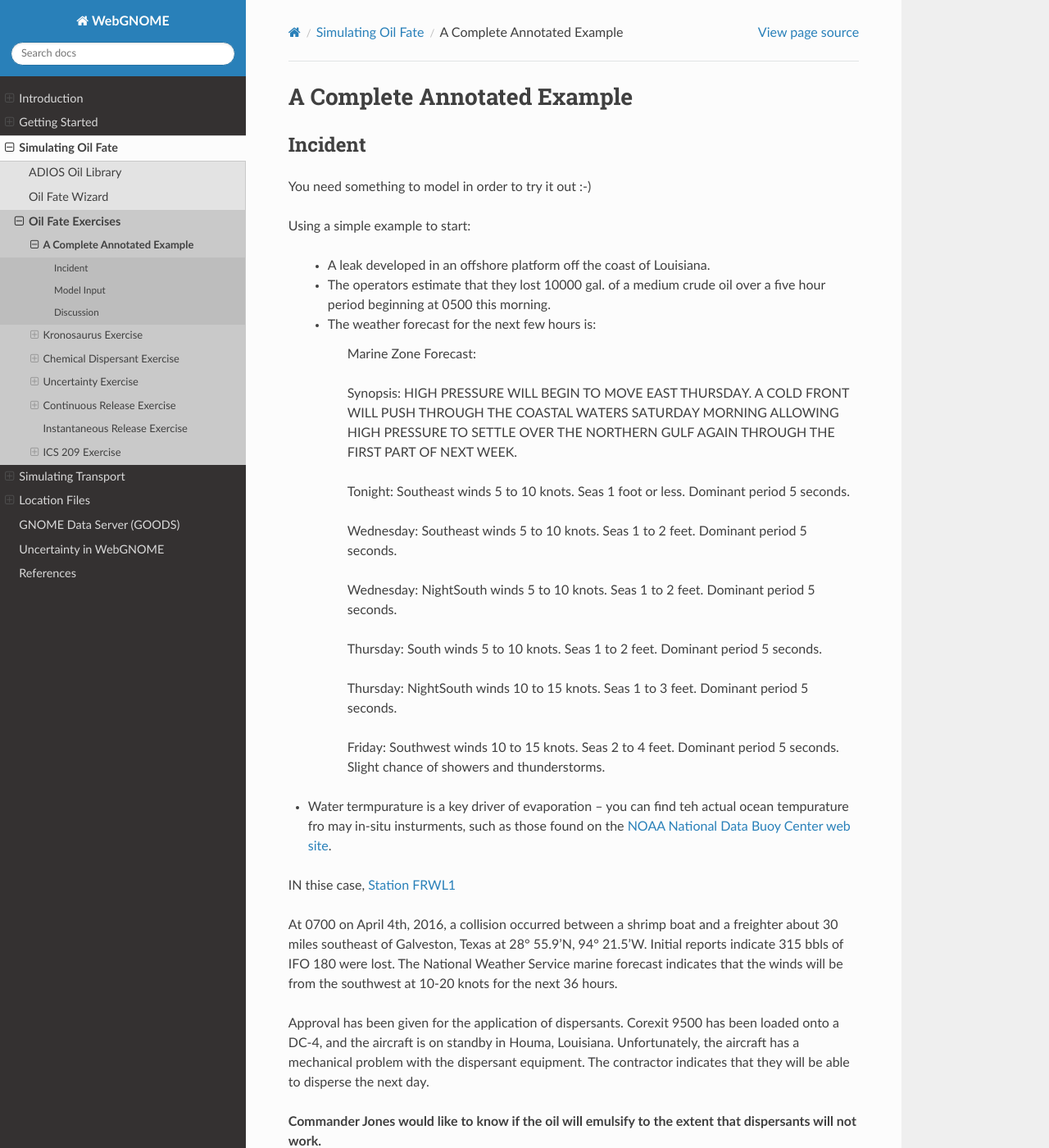
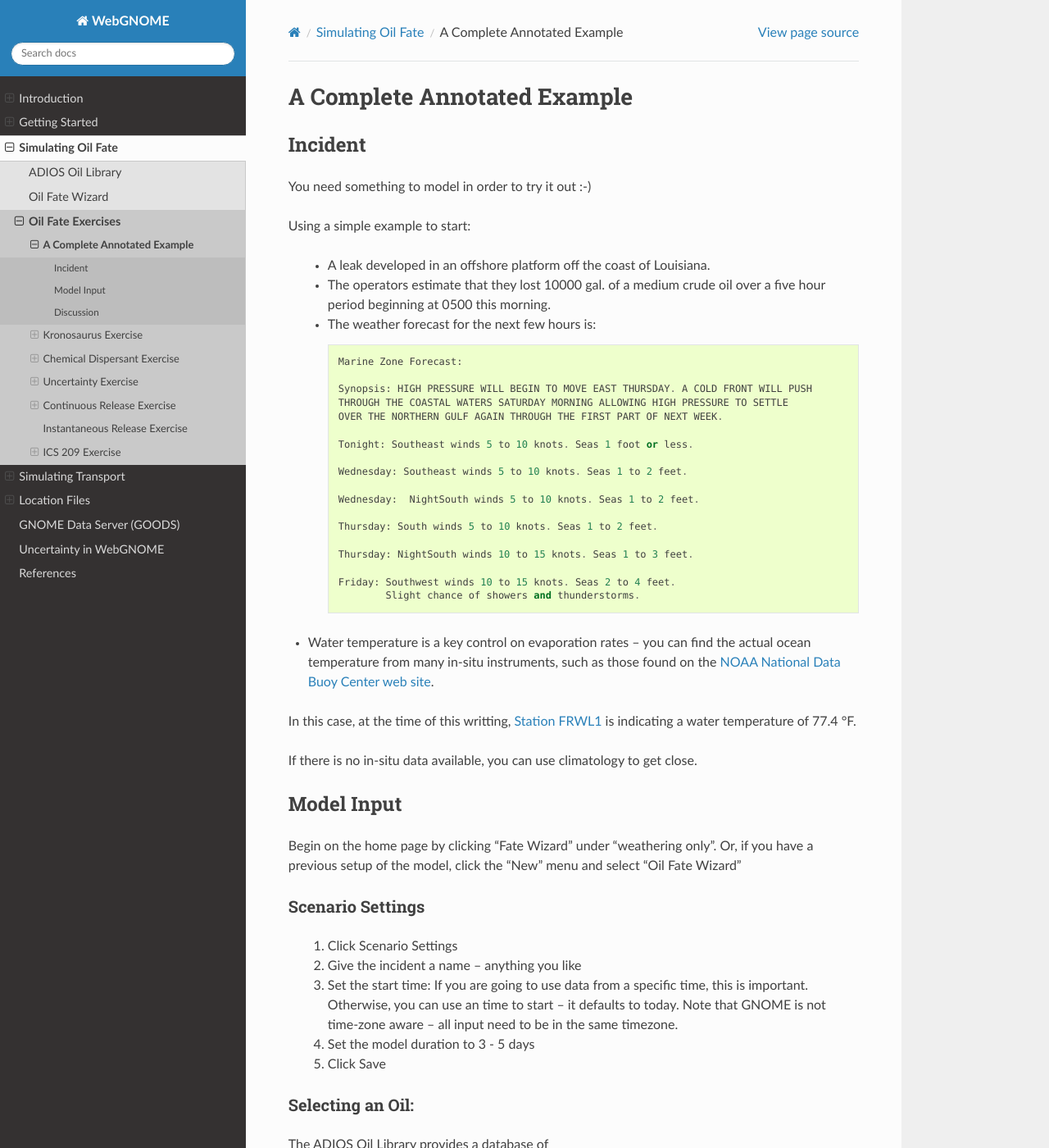
Before and after one commit to NOAA-ORR-ERD/WebGnomeClient, a Sphinx documentation site: the page built from doc/fate_exercises/full_run_through.rst, in a window 1280 px wide and 1400 px high. Shown: the whole window at 82% size. Built offline with Sphinx 7.4.7 and the Read the Docs theme 2.0.0, drawn with Linux system fonts in a browser that asks for light colours; some of the changed text lies outside the part shown.

Commit message:
more on the fate docs

```diff
--- a/doc/fate.rst
+++ b/doc/fate.rst
@@ -10,7 +10,9 @@
 
 In order to simulate the fate of oil spilled in the environment, a fairly detailed description of the chemistry of the oil in question needs to be provided. WebGNOME provides the ADIOS Oil Library and an integrated component of the system. The library consists of 1000s of crude oils and refined products that span a range of oils that are typically transported.
 
-Each record in the library provides the data necessary to run the model as well as a few informative and helath and safety properties of interest, such as flash point.
+The Library also includes a set of "generic" oils -- these represent "typical" oils of various types. These are good choice if you don't know which specific oil was (or will be) spilled, and want something that will behave appropriately, rather than arbitrarily selecting an oil that may be unusual.
+
+Each record in the library provides the data necessary to run the model as well as a few informative and health and safety properties of interest, such as flash point.
 
 Some oil records are more complete than others. They each hold enough information to run the model, but may be missing important components. If anything is missing, the values are estimated from the known values using industry-standard algorithms. If an value is estimated is it displayed in red, so the user is aware of possible uncertainties. In addition, a "Quality Score" is provided, based on how much data associated with a record are measured, rather than estimated. If you are not sure which record to choose, a recored with a higher quality score will give more precise results in the fate model.
 
--- a/doc/fate_exercises/full_run_through.rst
+++ b/doc/fate_exercises/full_run_through.rst
@@ -16,69 +16,89 @@
 
  * The operators estimate that they lost 10000 gal. of a medium crude oil over a five hour period beginning at 0500 this morning.
 
- * The weather forecast for the next few hours is:
-
+ * The weather forecast for the next few hours is::
 
     Marine Zone Forecast:
 
-    Synopsis: HIGH PRESSURE WILL BEGIN TO MOVE EAST THURSDAY. A COLD FRONT WILL PUSH THROUGH THE COASTAL WATERS SATURDAY MORNING ALLOWING HIGH PRESSURE TO SETTLE OVER THE NORTHERN GULF AGAIN THROUGH THE FIRST PART OF NEXT WEEK.
+    Synopsis: HIGH PRESSURE WILL BEGIN TO MOVE EAST THURSDAY. A COLD FRONT WILL PUSH
+    THROUGH THE COASTAL WATERS SATURDAY MORNING ALLOWING HIGH PRESSURE TO SETTLE
+    OVER THE NORTHERN GULF AGAIN THROUGH THE FIRST PART OF NEXT WEEK.
 
-    Tonight: Southeast winds 5 to 10 knots. Seas 1 foot or less. Dominant period 5 seconds.
+    Tonight: Southeast winds 5 to 10 knots. Seas 1 foot or less.
 
-    Wednesday: Southeast winds 5 to 10 knots. Seas 1 to 2 feet. Dominant period 5 seconds.
+    Wednesday: Southeast winds 5 to 10 knots. Seas 1 to 2 feet.
 
-    Wednesday:  NightSouth winds 5 to 10 knots. Seas 1 to 2 feet. Dominant period 5 seconds.
+    Wednesday:  NightSouth winds 5 to 10 knots. Seas 1 to 2 feet.
 
-    Thursday: South winds 5 to 10 knots. Seas 1 to 2 feet. Dominant period 5 seconds.
+    Thursday: South winds 5 to 10 knots. Seas 1 to 2 feet.
 
-    Thursday: NightSouth winds 10 to 15 knots. Seas 1 to 3 feet. Dominant period 5 seconds.
+    Thursday: NightSouth winds 10 to 15 knots. Seas 1 to 3 feet.
 
-    Friday: Southwest winds 10 to 15 knots. Seas 2 to 4 feet. Dominant period 5 seconds. Slight chance of showers and thunderstorms.
+    Friday: Southwest winds 10 to 15 knots. Seas 2 to 4 feet.
+            Slight chance of showers and thunderstorms.
 
-* Water termpurature is a key driver of evaporation -- you can find teh actual ocean tempurature fro may in-situ insturments, such as those found on the `NOAA National Data Buoy Center web site  <http://www.ndbc.noaa.gov/>`_.
+* Water temperature is a key control on evaporation rates -- you can find the actual ocean temperature from many in-situ instruments, such as those found on the `NOAA National Data Buoy Center web site  <http://www.ndbc.noaa.gov/>`_.
 
-IN thise case, `Station FRWL1 <http://www.ndbc.noaa.gov/station_page.php?station=FRWL1>`_
+In this case, at the time of this writting, `Station FRWL1 <http://www.ndbc.noaa.gov/station_page.php?station=FRWL1>`_ is indicating a water temperature of 77.4 °F.
 
-At 0700 on April 4th, 2016, a collision occurred between a shrimp
-boat and a freighter about 30 miles southeast of Galveston, Texas at
-28° 55.9'N, 94° 21.5'W. Initial reports indicate 315 bbls of IFO 180
-were lost. The National Weather Service marine forecast indicates
-that the winds will be from the southwest at 10-20 knots for the
-next 36 hours.
-
-Approval has been given for the application of dispersants. Corexit
-9500 has been loaded onto a DC-4, and the aircraft is on standby in
-Houma, Louisiana. Unfortunately, the aircraft has a mechanical
-problem with the dispersant equipment. The contractor indicates that
-they will be able to disperse the next day.
-
-**Commander Jones would like to know if the oil will emulsify to the extent that dispersants will not work.**
+If there is no in-situ data available, you can use climatology to get close.
 
 
 Model Input
 ===========
 
-Begin on the home page by clicking "Fate Wizard" under "weathering only". Or, if you have a previous setup of the model, click select the "New" menu and select "Oil Fate Wizard"
+Begin on the home page by clicking "Fate Wizard" under "weathering only". Or, if you have a previous setup of the model, click the "New" menu and select "Oil Fate Wizard"
 
 Scenario Settings
 -----------------
 
   #. Click Scenario Settings
-  #. Give the incident a name
-  #. Set the start time: 0700 on April 4th, 2016
-  #. Set the model duration to 2 days
+  #. Give the incident a name -- anything you like
+  #. Set the start time: If you are going to use data from a specific time, this is important. Otherwise, you can use an time to start -- it defaults to today. Note that GNOME is not time-zone aware -- all input need to be in the same timezone.
+  #. Set the model duration to 3 - 5 days
   #. Click Save
 
-Oil:
-----
+.. _selecting_an_oil:
 
-IFO 180.
+Selecting an Oil:
+-----------------
 
-  #. Click Oil
-  #. There are multiple ways to find an IFO-180 in the database. Here are a few options:
-     * type "IFO" in the search box
-     * type "180" in the search box
-     * select Refined-Intermediate Fuel Oil in the "Category" selection
+The ADIOS Oil Library provides a database of
+
+"Medium Crude" in this case.
+
+  * Click Oil -- This will bring up the ADIOS Oil Library interface (it may take a moment to load the first time)
+
+There are multiple ways to find an appropriate oil in the database.
+
+The list view presents the records that meet the current selection criteria -- this is the full set initially. This list includes a few of the records fields:
+
+  - Name: the name of the oil
+  - Location: the regions the oil came from.
+  - API: TEH oils API Gravity (density)
+  - Quality Score: an estimate of the completeness of the record,
+    records with higher quality scores have more data, and will
+    result in more precise forecasts in the model.
+
+
+The list is sorted by default alphabetically by name, but if you click on the column headers, you can see it sorted by that field.
+
+Generics
+........
+
+THe database includes a number of "generic" oils -- these are oils that represent a particular oil type, but are not from a particular field (for crudes) or a particular refinery. If all you know is the product spilled is, e.g. a "medium crude", or "diesel fuel", then choosing a generic will result behavior typical of that type.
+
+The Generic oils all have a "\*Generic" at the start of their name so they will sort to the top in the alphabetical listing.
+
+The Search Box
+..............
+
+if you type any text in the search box, the list will be reduced to those records that have the text in any part of the name or location. So typing in "IFO" will result in finding oils from Cal**IFO**rnia.
+
+
+
+
+
   #. You probably want to select ``*GENERIC-INTERMEDIATE FUEL OIL 180`` unless you know its a more specific oil.
   #. Click "More Info" if you want to see the details of the oil.
   #. Click "Select" to select the oil.
```
